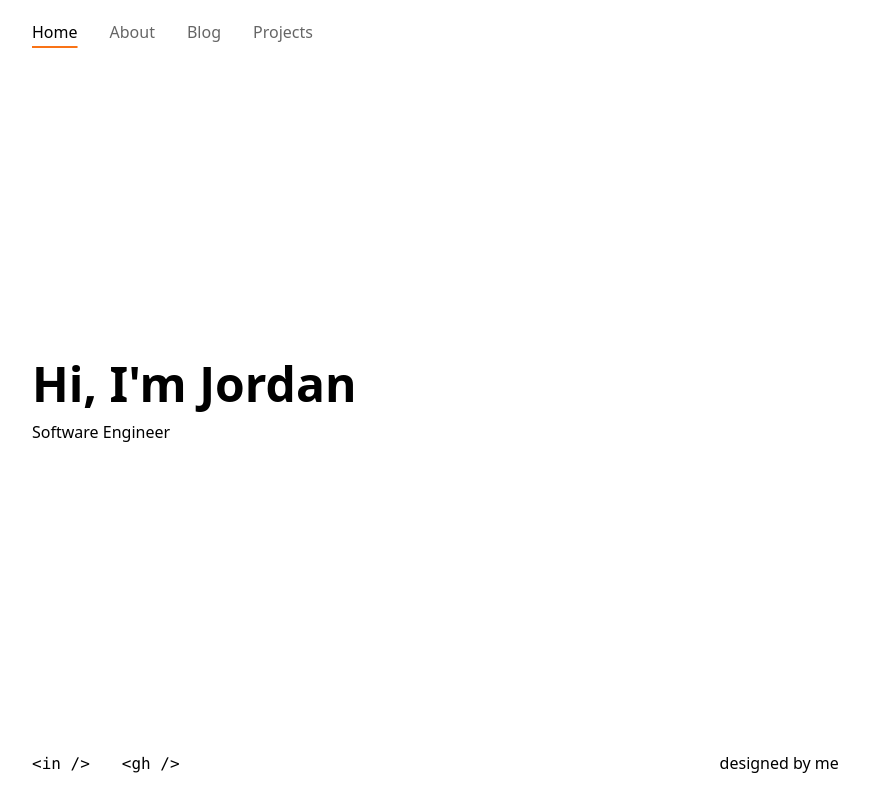
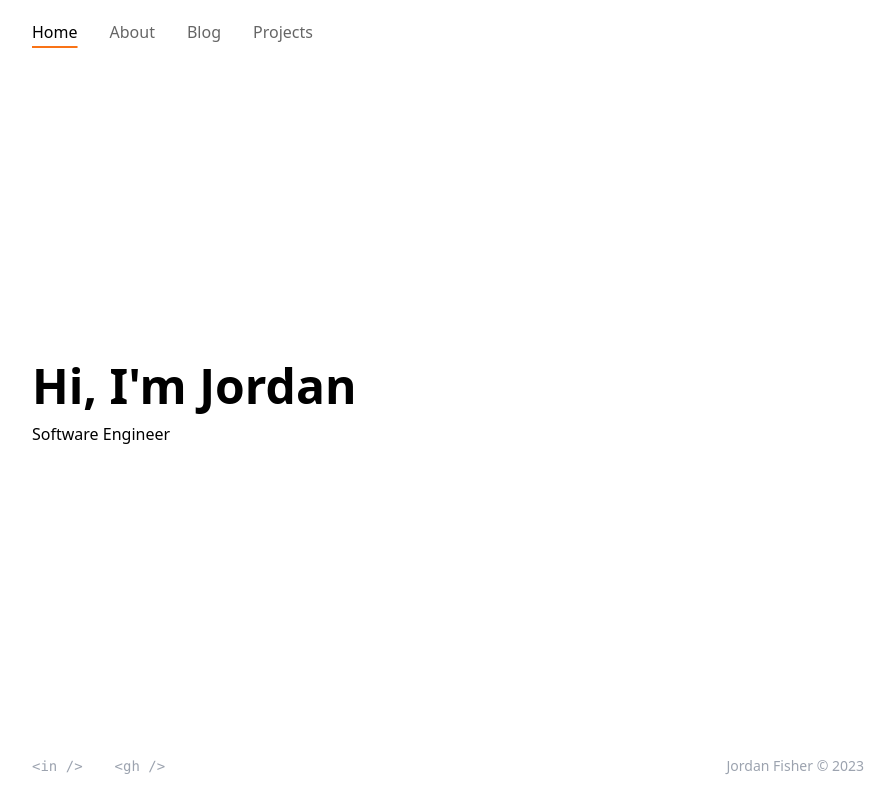
Before and after one commit to jdjfisher/jdjfisher-web, a Next.js app: page / in a window 1280 px wide. Shown: the whole page, without its empty margins (192-1087 px from the left). Built offline with nearby package versions, Linux system fonts and the light colour scheme.

Commit message:
Updated footer

```diff
--- a/components/ProfileLink.tsx
+++ b/components/ProfileLink.tsx
@@ -7,7 +7,11 @@ interface Props {
 export const ProfileLink = ({ href, short, full }: Props) => {
   return (
     <code className="relative">
-      <a href={href} className="group peer relative hover:drop-shadow-2xl" aria-label={full}>
+      <a
+        href={href}
+        className="group peer relative hover:drop-shadow-2xl hover:text-black transition"
+        aria-label={full}
+      >
         {'<'}
         {short}
         {' />'}
--- a/components/layout/Footer.tsx
+++ b/components/layout/Footer.tsx
@@ -8,7 +8,7 @@ function scrollToTop() {
 
 export default function Footer() {
   return (
-    <footer className="flex justify-between border-t py-6 md:border-t-0">
+    <footer className="flex justify-between border-t py-6 md:border-t-0 text-gray-400 text-sm group">
       <div className="space-x-8">
         <ProfileLink
           href="https://www.linkedin.com/in/jordan-fisher-2789b91a4/"
@@ -18,12 +18,15 @@ export default function Footer() {
         <ProfileLink href="https://github.com/jdjfisher" short="gh" full="GitHub" />
       </div>
 
-      <button type="button" onClick={scrollToTop} className="group flex gap-4">
-        designed by me
-        <span className="hidden -translate-x-2 opacity-0  transition group-hover:translate-x-0 group-hover:opacity-100 sm:block">
-          ^
-        </span>
+      <button
+        type="button"
+        onClick={scrollToTop}
+        className="hidden -translate-y-2 opacity-0  transition group-hover:translate-y-0 group-hover:opacity-100 sm:block text-orange-500 font-extrabold hover:drop-shadow-2xl"
+      >
+        ^
       </button>
+
+      <span>Jordan Fisher © 2023</span>
     </footer>
   );
 }
```
